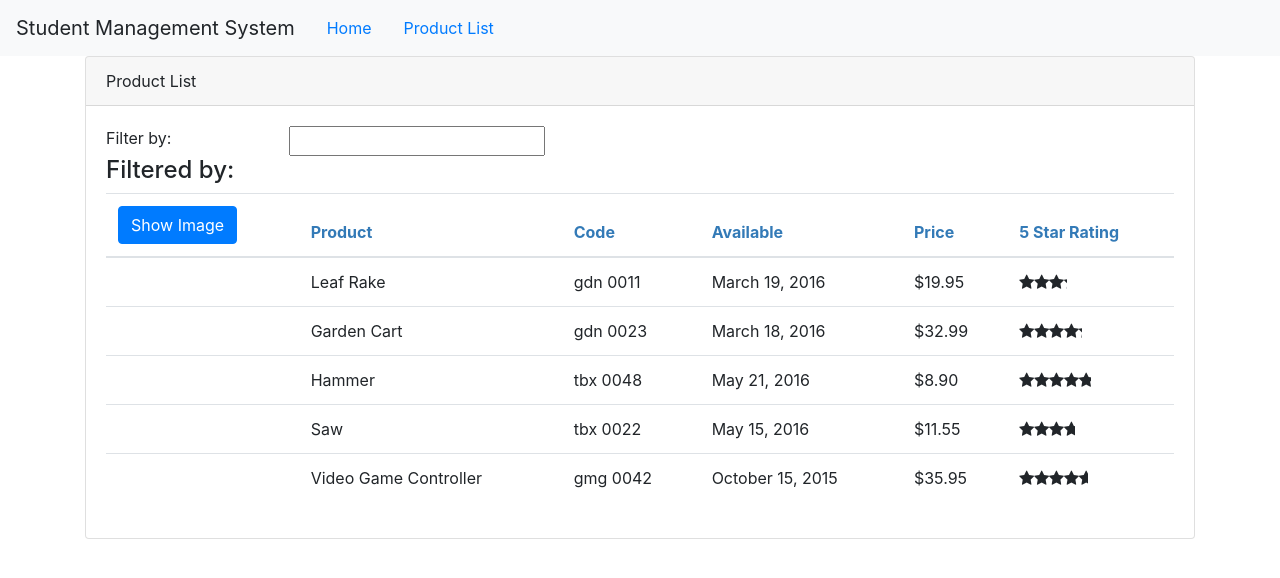
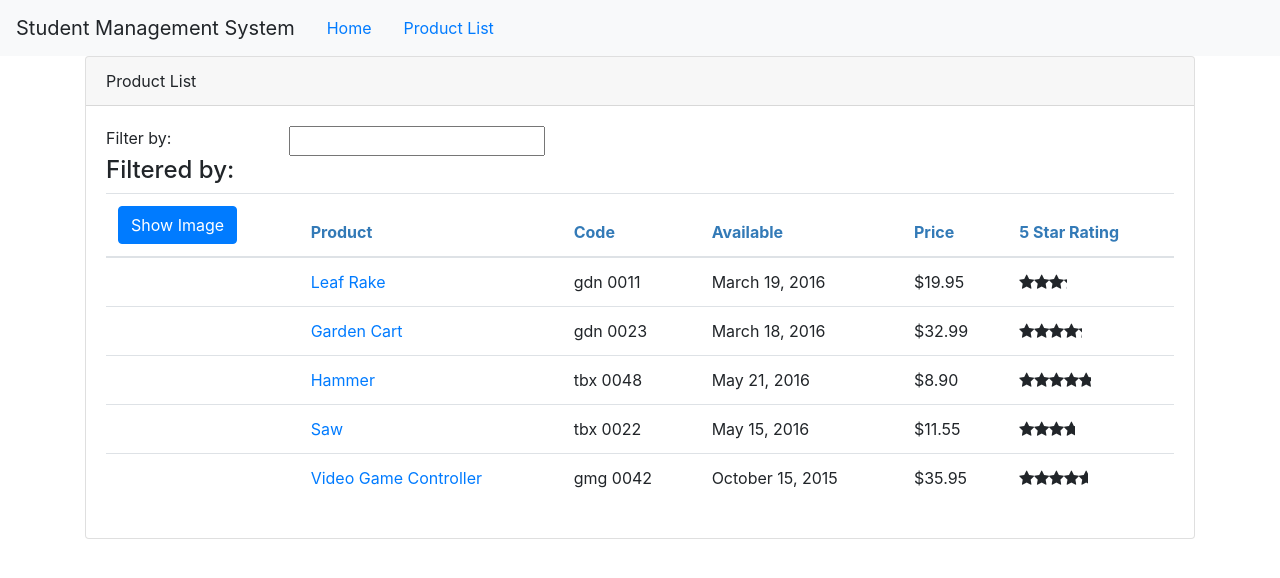
Before and after one commit to shruk/angular2App, an Angular app: page /products in a window 1280 px wide. Shown: the top 578 px of the page. Built offline with nearby package versions, Linux system fonts and the light colour scheme.

Commit message:
update routing

```diff
--- a/src/app/products/product-detail.component.ts
+++ b/src/app/products/product-detail.component.ts
@@ -1,5 +1,6 @@
 import { Component, OnInit } from '@angular/core';
 import { IProduct } from './product';
+import { ActivatedRoute } from '@angular/router';
 
 @Component({
   templateUrl: './product-detail.component.html',
@@ -9,9 +10,23 @@ export class ProductDetailComponent implements OnInit {
 
   pageTitle:string='Product Detail';
   product: IProduct;
-  constructor() { }
+  constructor(private route:ActivatedRoute) {
+   }
 
   ngOnInit() {
+    let id=+this.route.snapshot.paramMap.get('id');
+    this.pageTitle+=`: $(id)`;
+    this.product={
+      "productId": id,
+      "productName": "Leaf Rake",
+      "productCode": "GDN-0011",
+      "releaseDate": "March 19, 2016",
+      "description": "Leaf rake with 48-inch wooden handle.",
+      "price": 19.95,
+      "starRating": 3.2,
+      "imageUrl": "https://openclipart.org/image/300px/svg_to_png/26215/Anonymous_Leaf_Rake.png"
+
+    }
   }
 
 }
--- a/src/app/products/product-list.component.html
+++ b/src/app/products/product-list.component.html
@@ -40,7 +40,9 @@
                             [style.width.px]='imageWidth'
                             [style.margin.px]='imageMargin'/>
                         </td>
-                        <td>{{product.productName}}</td>
+                        <td>
+                          <a [routerLink]="['/products',product.productId]">
+                          {{product.productName}}</a></td>
                         <td>{{product.productCode|lowercase |convertToSpaces:'-'}}</td>
                         <td>{{product.releaseDate}}</td>
                         <td>{{product.price|currency:'USD':'symbol':'1.2-2'}}</td>
```
